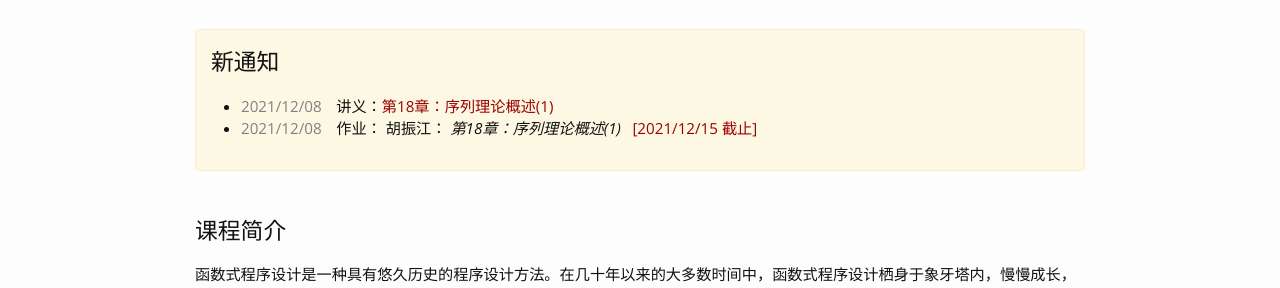
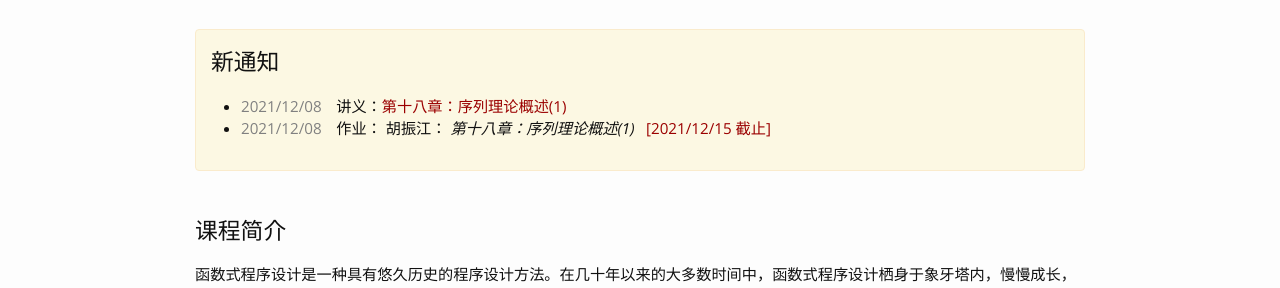
Before and after one commit to zhenjiang888/FP, a Jekyll site: the page built from 2021/index.md, in a window 1280 px wide. Shown: the part 208-496 px from the top of the page. Built offline with Jekyll 4.4.1, drawn with Linux system fonts in a browser that asks for light colours; nearby versions of some CDN libraries; our own code applies the rules of GitHub Pages for plain Markdown files.

Commit message:
fix slides title

```diff
--- a/_data/_2021.yaml
+++ b/_data/_2021.yaml
@@ -190,7 +190,7 @@ lectures:
 - teacher: 胡振江
   date: 2021/12/08
   slides:
-  - title: "第18章：序列理论概述(1)"
+  - title: "第十八章：序列理论概述(1)"
     link: BMF1.pdf
   assignment:
     descriptions:
```
